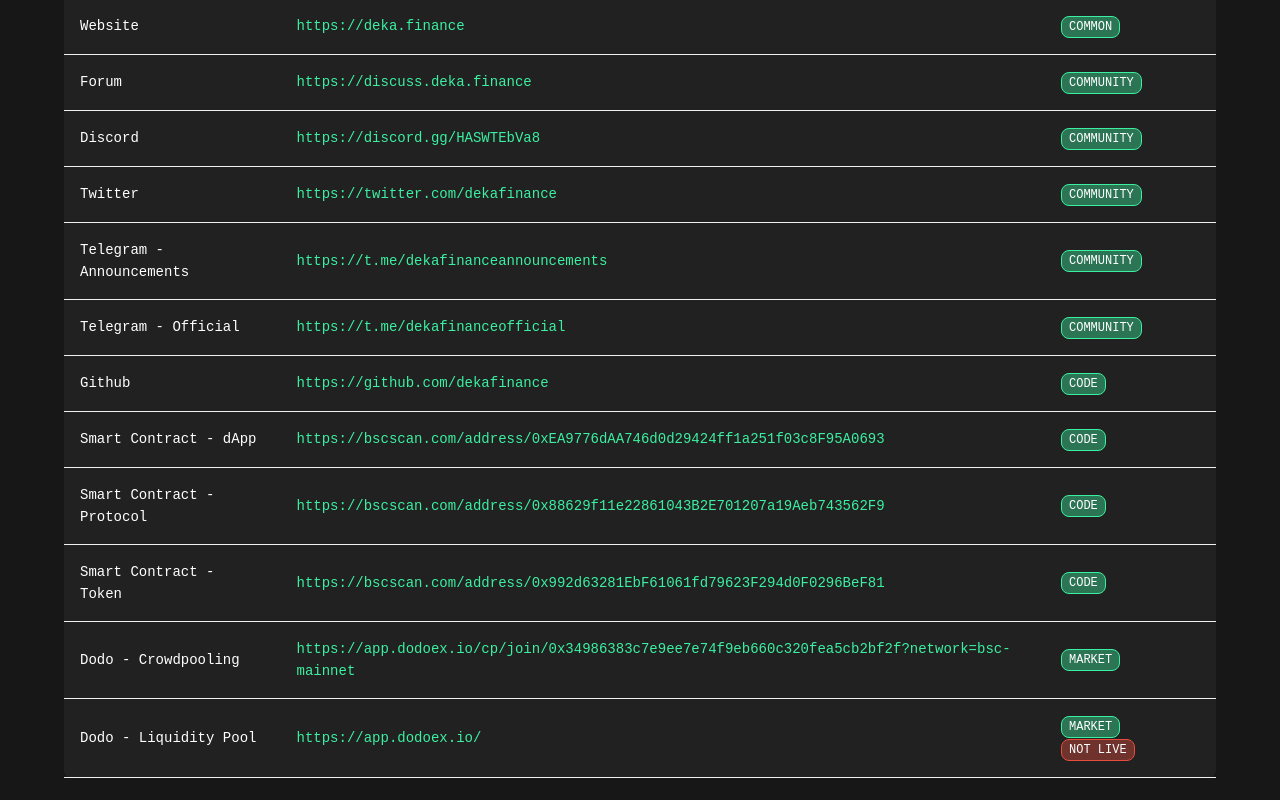
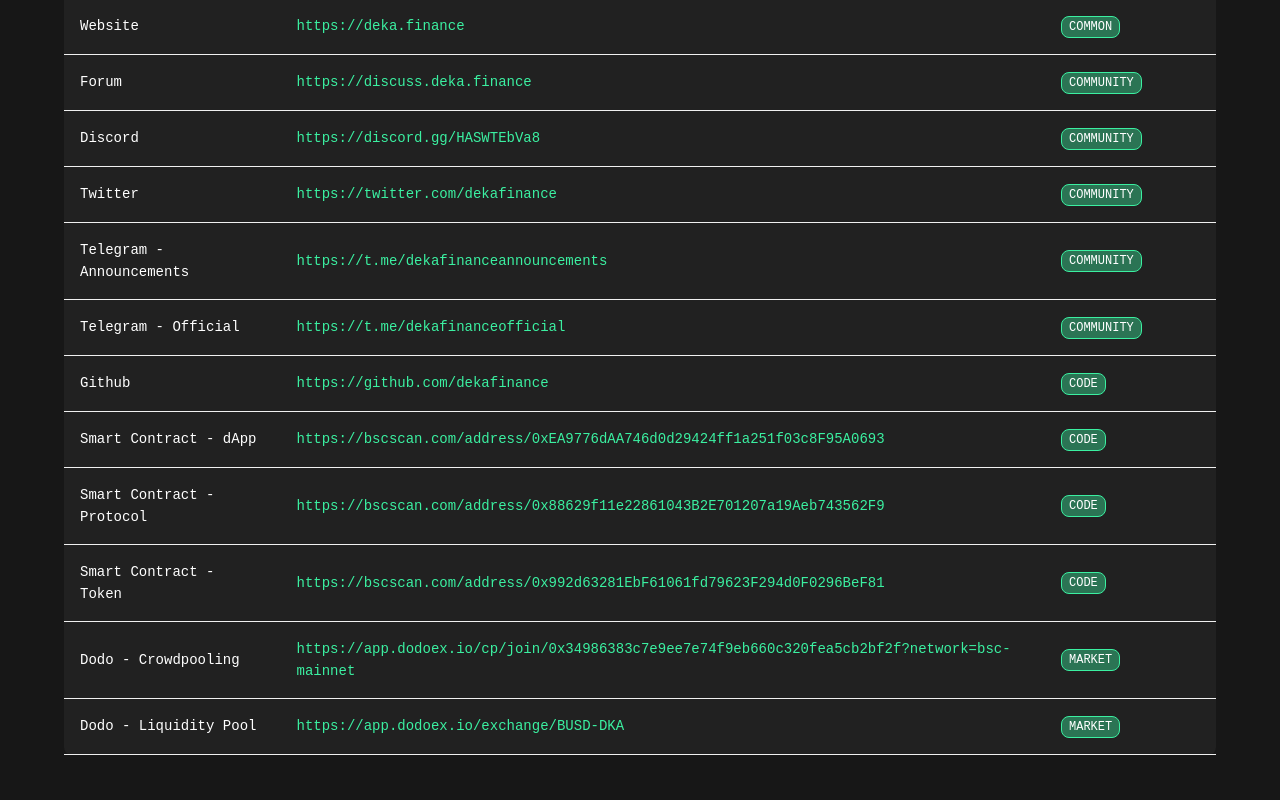
Before and after one commit to dekafinance/deka-linkboard, a React (Create React App) app: page / in a window 1280 px wide. Shown: the part 520-1320 px from the top of the page. Built offline with nearby package versions, Linux system fonts and the light colour scheme; a small style sheet from the web is missing.

Commit message:
[U] dodo liquidity pool

```diff
--- a/src/App.js
+++ b/src/App.js
@@ -85,8 +85,8 @@
     },
     {
       title: "Dodo - Liquidity Pool",
-      url: "https://app.dodoex.io/",
-      tags: ["market", "not live"],
+      url: "https://app.dodoex.io/exchange/BUSD-DKA",
+      tags: ["market"],
     },
   ];
 
```
